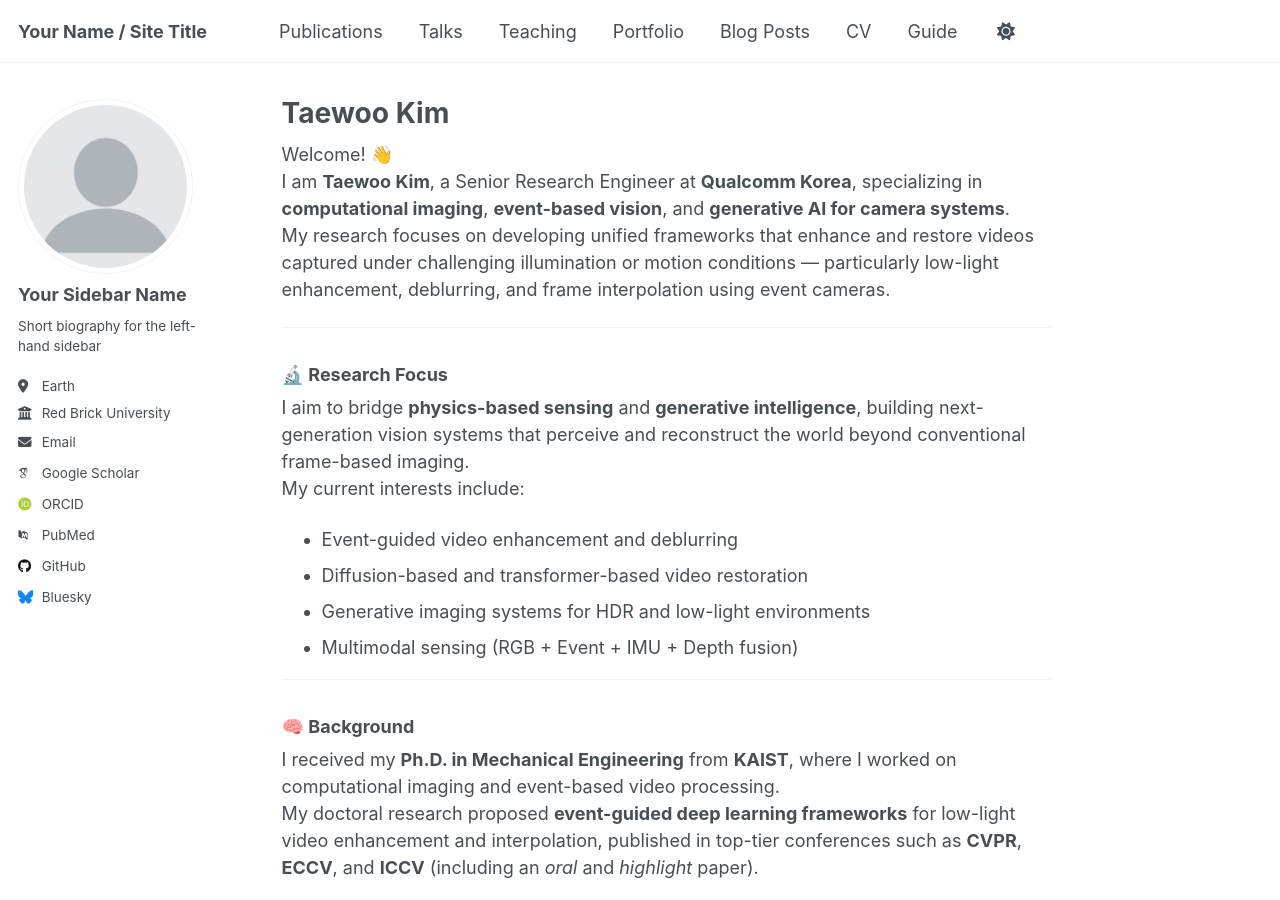
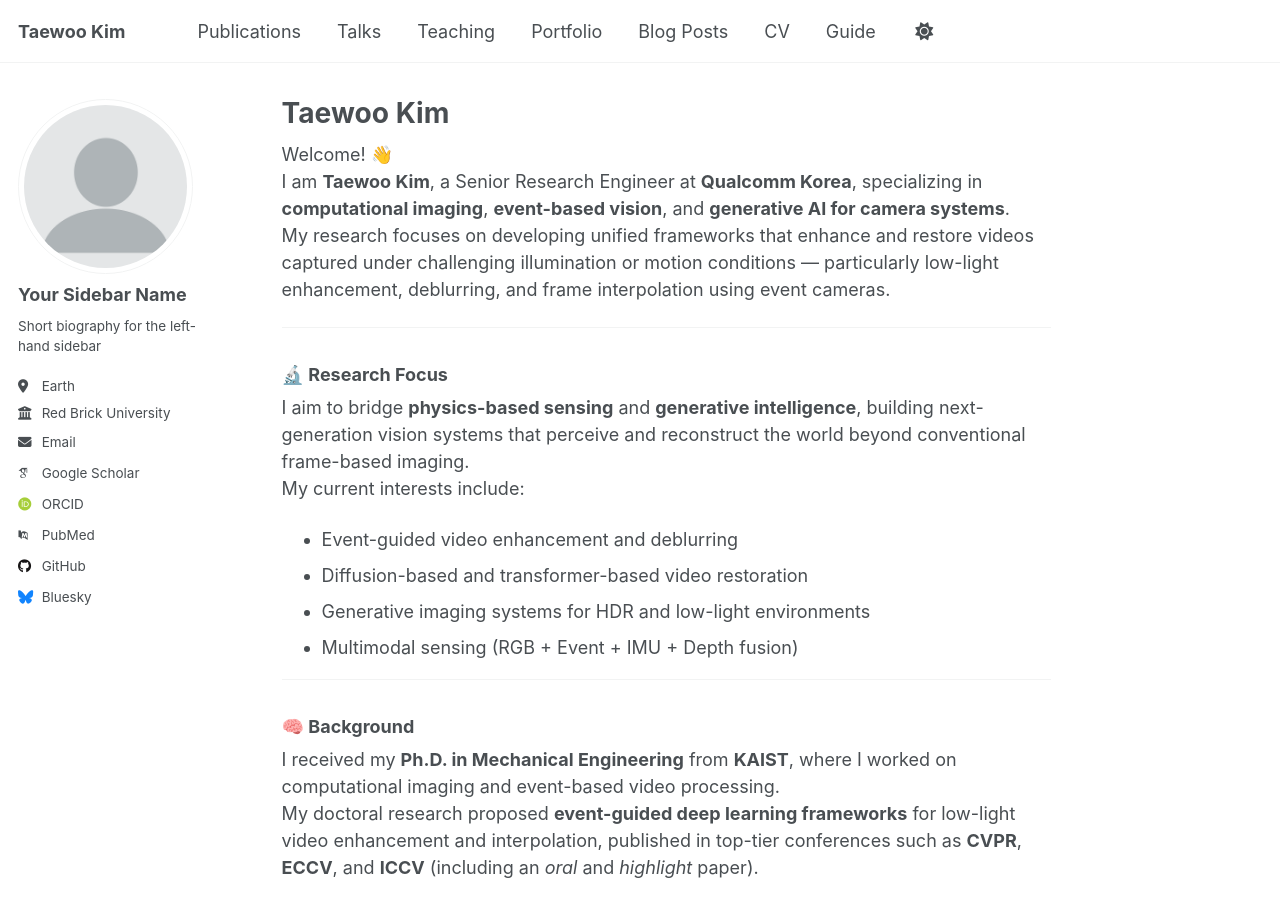
Before and after one commit to intelpro/intelpro.github.io, a Jekyll site: the page built from _pages/about.md, in a window 1280 px wide and 900 px high. Built offline with Jekyll 4.4.1, drawn with Linux system fonts in a browser that asks for light colours; some web fonts are replaced; a script that is not in the unit is left out.

Commit message:
Update _config.yml

```diff
--- a/_config.yml
+++ b/_config.yml
@@ -9,7 +9,7 @@
 # Basic Site Settings
 locale                   : "en-US"
 site_theme               : "default" # Currently available options are "default", "air"
-title                    : "Your Name / Site Title"
+title                    : "Taewoo Kim"
 title_separator          : "-"
 name                     : &name "Your Name"
 description              : &description "Your Name's academic portfolio"   # Update this with a general description of your site, this is the default if not overridden by a page
```
